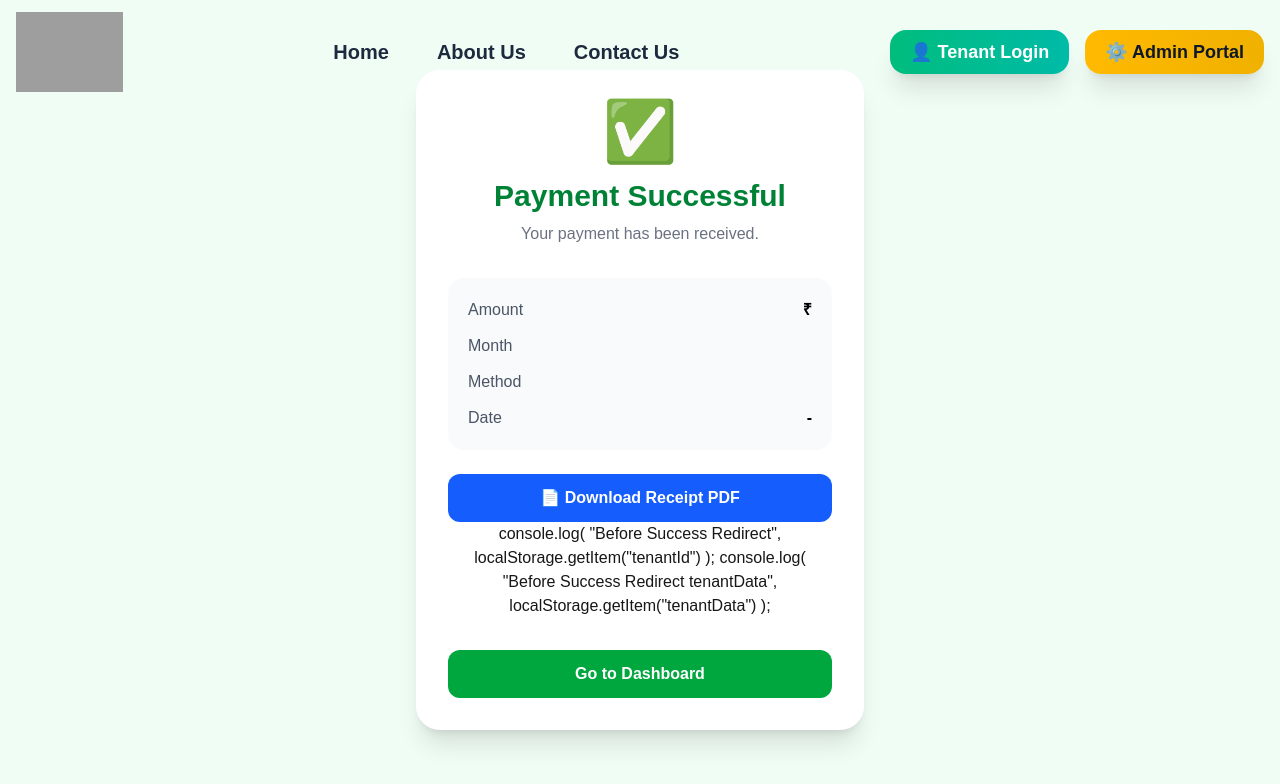
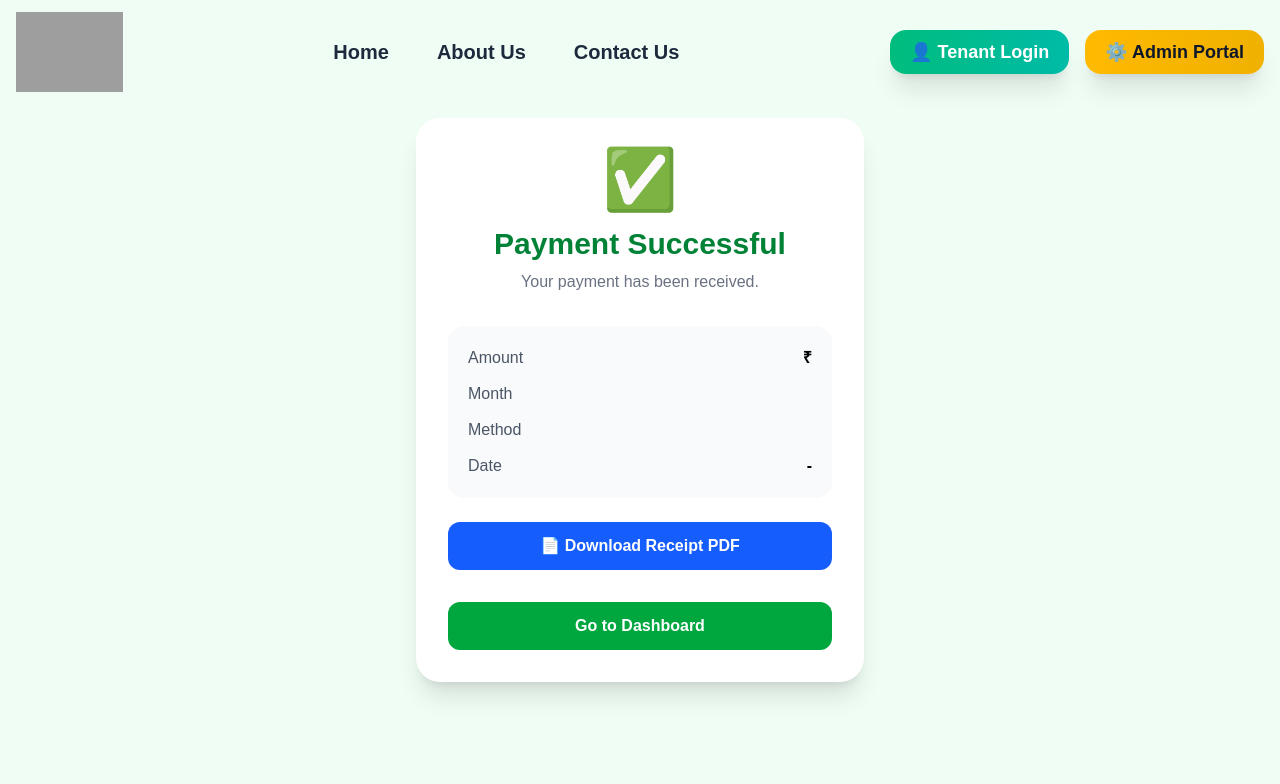
Before and after one commit to Vishal-KSingh/SinghNiwas, a Next.js app: page /tenants/payment/success in a window 1280 px wide. Shown: the top 784 px of the page. Built offline with nearby package versions, Linux system fonts and the light colour scheme; grey boxes are pictures that could not be loaded.

Commit message:
Fix tenant dashboard after payment

```diff
--- a/app/tenants/payment/success/page.tsx
+++ b/app/tenants/payment/success/page.tsx
@@ -240,15 +240,7 @@ doc.rect(0, 270, 210, 27, "F");
 >
   📄 Download Receipt PDF
 </button>
-        console.log(
-  "Before Success Redirect",
-  localStorage.getItem("tenantId")
-);
 
-console.log(
-  "Before Success Redirect tenantData",
-  localStorage.getItem("tenantData")
-);
         <button
           onClick={() => router.push("/tenants")}
           className="w-full mt-8 py-3 bg-green-600 text-white rounded-xl font-bold hover:bg-green-700"
```
